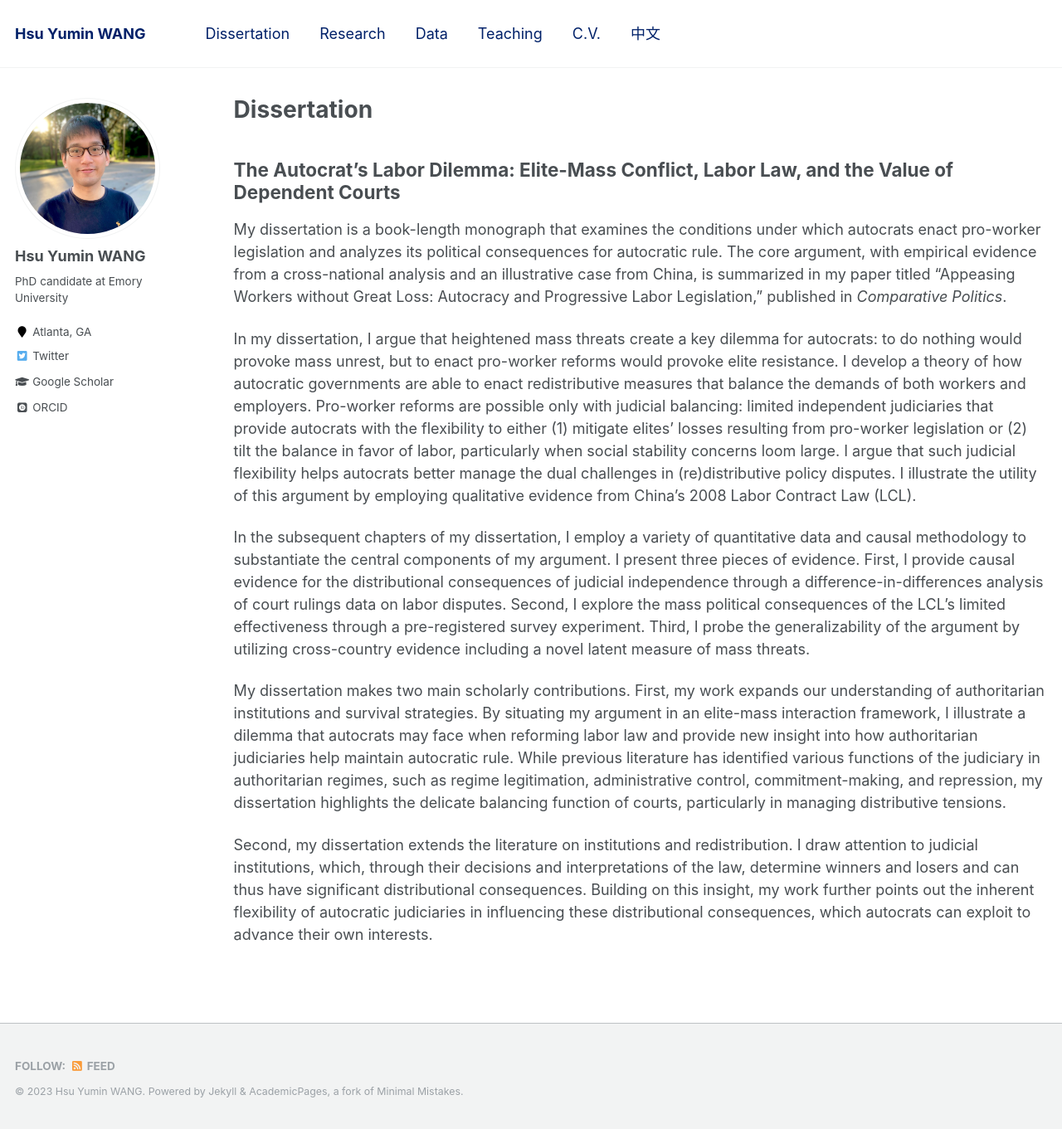
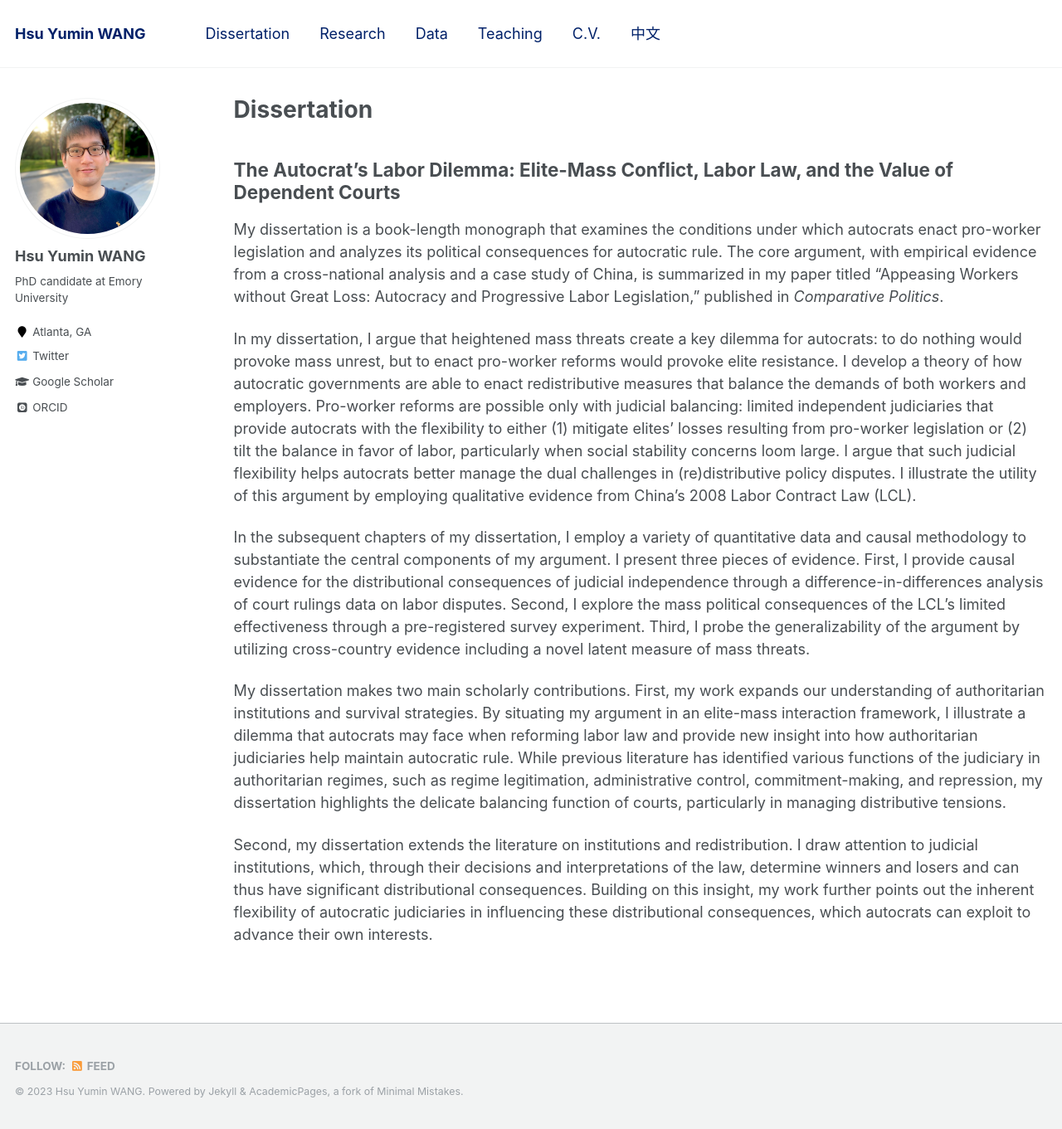
Before and after one commit to hsuyumin/hsuyumin.github.io, a Jekyll site: the page built from _pages/dissertation.md, in a window 1280 px wide and 1361 px high. Shown: the whole window at 83% size. Built offline with Jekyll 4.4.1, drawn with Linux system fonts in a browser that asks for light colours; some web fonts are replaced.

Commit message:
Update dissertation.md

```diff
--- a/_pages/dissertation.md
+++ b/_pages/dissertation.md
@@ -10,7 +10,7 @@ redirect_from:
 
 ## The Autocrat’s Labor Dilemma: Elite-Mass Conflict, Labor Law, and the Value of Dependent Courts
 
-My dissertation is a book-length monograph that examines the conditions under which autocrats enact pro-worker legislation and analyzes its political consequences for autocratic rule. The core argument, with empirical evidence from a cross-national analysis and an illustrative case from China, is summarized in my paper titled "Appeasing Workers without Great Loss: Autocracy and Progressive Labor Legislation," published in _Comparative Politics_.
+My dissertation is a book-length monograph that examines the conditions under which autocrats enact pro-worker legislation and analyzes its political consequences for autocratic rule. The core argument, with empirical evidence from a cross-national analysis and a case study of China, is summarized in my paper titled "Appeasing Workers without Great Loss: Autocracy and Progressive Labor Legislation," published in _Comparative Politics_.
 
 In my dissertation, I argue that heightened mass threats create a key dilemma for autocrats: to do nothing would provoke mass unrest, but to enact pro-worker reforms would provoke elite resistance. I develop a theory of how autocratic governments are able to enact redistributive measures that balance the demands of both workers and employers. Pro-worker reforms are possible only with judicial balancing: limited independent judiciaries that provide autocrats with the flexibility to either (1) mitigate elites’ losses resulting from pro-worker legislation or (2) tilt the balance in favor of labor, particularly when social stability concerns loom large. I argue that such judicial flexibility helps autocrats better manage the dual challenges in (re)distributive policy disputes. I illustrate the utility of this argument by employing qualitative evidence from China’s 2008 Labor Contract Law (LCL).
 
```
